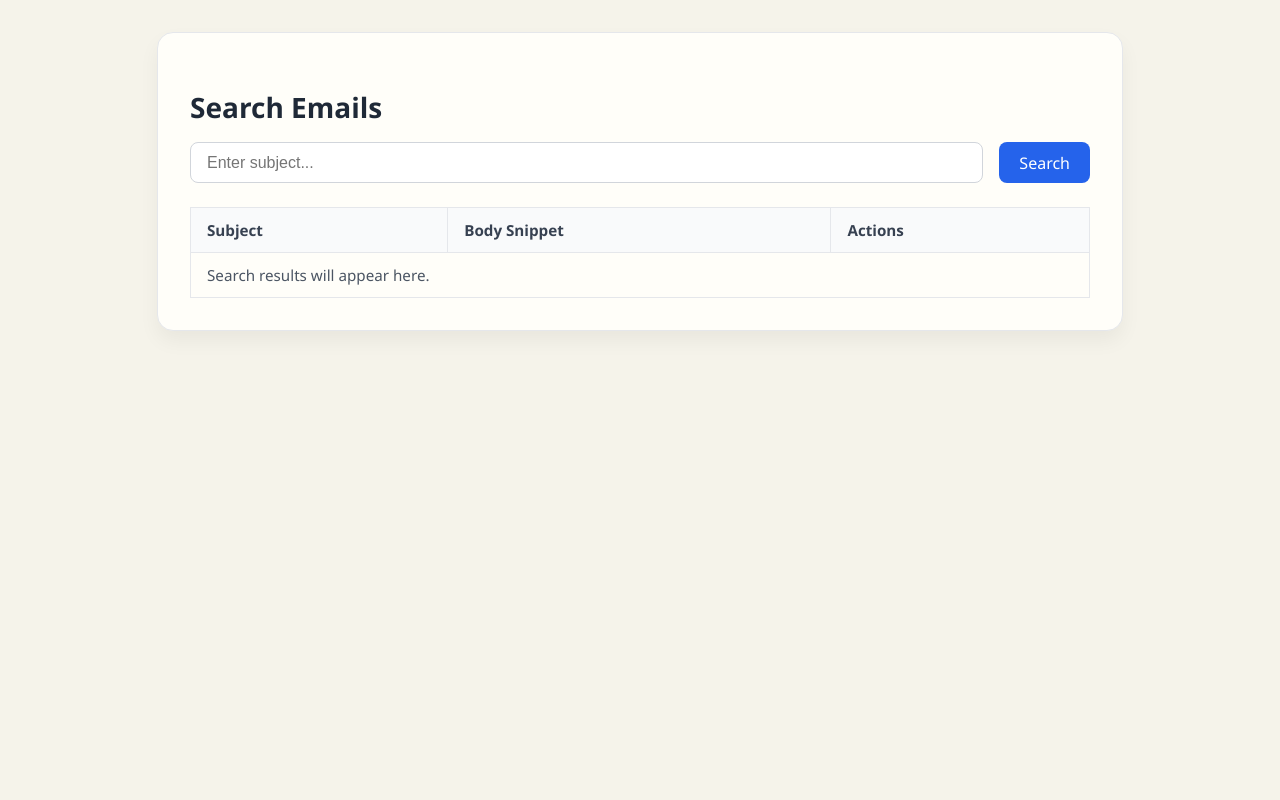
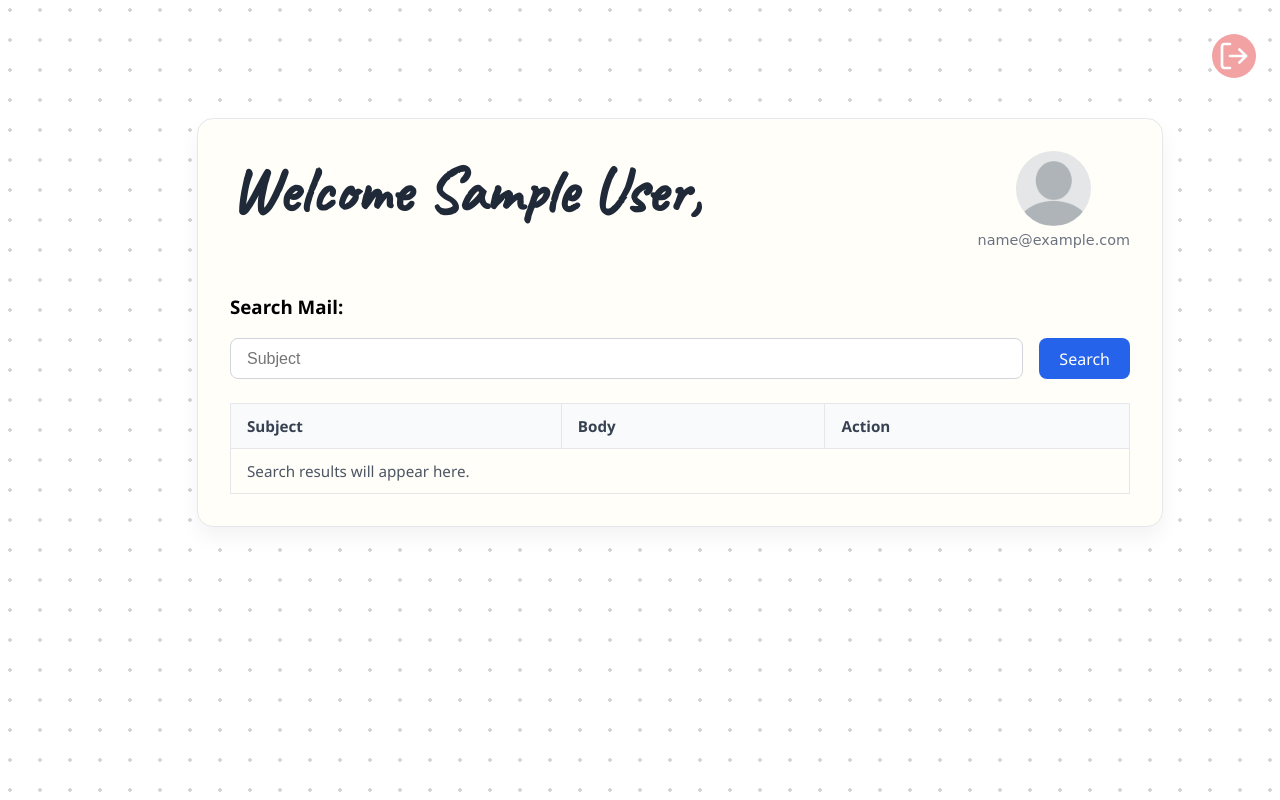
Before and after one commit to Helem-Jose/Mail-Generator-App, a Flask app: page /search_window in a window 1280 px wide; the page is wider, and only the part inside the window is pictured. Run offline with Flask 3, Linux system fonts and the light colour scheme; the visitor is signed in with stand-in values (Sample User, id 1); parts of the project's set-up code (start-up, migrations or seed data) failed here and were passed over.

Commit message:
Added logout button and back button to the pages.

```diff
--- a/app.py
+++ b/app.py
@@ -42,7 +42,7 @@ def validate_user():
         session["name"] =  current_user.name
         session["logged_in"] = True
         session["user_id"] = current_user.id
-        return render_template("home.html")
+        return redirect(url_for('search_window'))
 
 @app.route("/addUser", methods=["POST"])
 def addUser():
@@ -74,7 +74,7 @@ def search_mails():
 
 @app.route("/search_window")
 def search_window():
-    return render_template("search.html")
+    return render_template("search.html", username = session['name'], mailID = session['email'])
 
 @app.route("/get_thread/<threadID>", methods=["GET"])
 def get_thread(threadID):
@@ -191,7 +191,7 @@ def home():
         if not credentials:
             print("No valid credentials found in session, redirecting to authorization...")
             return redirect(url_for('authorization'))
-    return render_template("home.html", session=True, name=session.get("name", "Guest"))
+    return redirect(url_for('search_window'))
 
 @app.route("/authorize")
 def authorization():
@@ -206,6 +206,13 @@ def authorization():
     session['state'] = state
     session.modified = True
     return redirect(authorization_url)
+
+@app.route("/logout")
+def logout():
+    session.clear()
+    session['logged_in'] = False
+    print("Logging out...")
+    return redirect(url_for("startup"))
 
 @app.route("/oauth2callback")
 def oauth2callback():
--- a/models.py
+++ b/models.py
@@ -7,4 +7,4 @@ class User(db.Model):
     name = db.Column(db.String(150), nullable=False)
     email = db.Column(db.String(150), unique=True, nullable=False)
     password = db.Column(db.String(150), nullable=False)
-    refreshTOKEN = db.Column(db.String(150))
+    #refreshTOKEN = db.Column(db.String(150))
--- a/static/login.css
+++ b/static/login.css
@@ -154,6 +154,7 @@ body{
 }
 
 .title {
+  font-family: 'Caveat', cursive;
   margin: 20px 0 20px 0;
   font-size: 50px;
   font-weight: 900;
@@ -204,6 +205,7 @@ body{
 }
 
 .footer{
+    font-family: 'Dancing Script', cursive;
     position: absolute;
     bottom: 20px;
     left: 50%;
--- a/static/search.css
+++ b/static/search.css
@@ -1,10 +1,16 @@
 /* General layout */
 body {
-  background-color: #f5f3ea;
+ width: 100%;
+  height: 100%;
+  /* Add your background pattern here */
+  background-color: #ffffff;
+  background-image: radial-gradient(rgba(12, 12, 12, 0.171) 2px, transparent 0);
+  background-size: 30px 30px;
+  background-position: -5px -5px;
+  padding:2rem;
   font-family: 'Segoe UI', Tahoma, Geneva, Verdana, sans-serif;
-  margin: 0;
-  padding: 2rem;
 }
+
 
 /* Container */
 .container {
@@ -47,8 +53,10 @@ input[type="text"]:focus {
 }
 
 /* Button */
-button[type="submit"] {
+.search_mail{
   background-color: #2563eb;
+  font-family: 'Segoe UI', Tahoma, Geneva, Verdana, sans-serif;
+  font-weight: 500;
   color: white;
   padding: 0.6rem 1.25rem;
   border: none;
@@ -58,7 +66,7 @@ button[type="submit"] {
   transition: background-color 0.2s ease-in-out;
 }
 
-button[type="submit"]:hover {
+.search_mail:hover {
   background-color: #1d4ed8; /* blue-700 */
 }
 
@@ -96,18 +104,19 @@ table td {
     flex-direction: column;
   }
 
-  button[type="submit"] {
+  .search_mail {
     width: 100%;
   }
 }
 
 
-button {
+/* Only applies to 'Select' button inside the table */
+.thread-select {
   font-size: 10px;
   font-family: 'Segoe UI', Tahoma, Geneva, Verdana, sans-serif;
   padding: 1em 2.7em;
   font-weight: 500;
-  background:#000000;;
+  background: #000000;
   color: white;
   border: none;
   position: relative;
@@ -115,6 +124,7 @@ button {
   border-radius: 2.5em;
   cursor: pointer;
 }
+
 
 .gradient {
   position: absolute;
@@ -149,11 +159,75 @@ button {
   transform: translate(-50%, -50%);
 }
 
-button:hover .transition {
+.thread-select:hover .transition {
   width: 14em;
   height: 14em;
 }
 
-button:active {
+.thread-select:active {
   transform: scale(0.97);
 }
+
+.header {
+  display: flex;
+  justify-content: space-between;
+  align-items: flex-start;
+  margin-bottom: 2rem;
+}
+
+.welcome h2 {
+  font-family: 'Caveat', cursive;
+  font-size: 4rem;
+  font-weight: 600;
+  margin: 0;
+  color: #1f2937;
+}
+
+
+.profile-block {
+  display: flex;
+  flex-direction: column;
+  align-items: center;
+}
+
+.profile-block img {
+  width: 75px;
+  height: 75px;
+  border-radius: 50%;
+  border: 0 solid #ddd;
+}
+
+.mail-id {
+  font-family: 'Satisfy', cursive;
+  margin-top: 0.4rem;
+  font-size: 0.9rem;
+  color: #6b7280; /* Tailwind gray-500 */
+}
+
+.logout-float {
+  display: flex;
+  justify-content: flex-end;
+  margin: -0.4rem 4rem 1rem 0;
+  position: relative;
+  z-index: 10;
+}
+
+.logout-btn {
+  width: 44px;
+  height: 44px;
+  background-color: #f2a2a2; /* Tailwind blue-600 */
+  color: white;
+  font-size: 5rem;
+  font-weight: bold;
+  border-radius: 50%;
+  border: none;
+  display: flex;
+  align-items: center;
+  justify-content: center;
+  cursor: pointer;
+  transition: background-color 0.2s ease-in-out;
+}
+
+.logout-btn:hover {
+  background-color: #d81d1d; /* Tailwind blue-700 */
+}
--- a/templates/login.html
+++ b/templates/login.html
@@ -1,5 +1,9 @@
 {% extends "base.html" %} {% block head %}
+
 <link rel="stylesheet" href="{{ url_for('static', filename='login.css') }}" />
+<link href="https://fonts.googleapis.com/css2?family=Caveat&display=swap" rel="stylesheet">
+<link href="https://fonts.googleapis.com/css2?family=Dancing+Script&display=swap" rel="stylesheet">
+
 <title>Login</title>
 {% endblock %} {% block content %}
 <div class="container"></div>
--- a/templates/search.html
+++ b/templates/search.html
@@ -1,27 +1,60 @@
 {%extends "base.html" %} {%block head%}
 <title>Search Page</title>
 <link rel="stylesheet" href="{{ url_for('static', filename='search.css') }}" />
+<link
+  href="https://fonts.googleapis.com/css2?family=Caveat&display=swap"
+  rel="stylesheet"
+/>
+
 {%endblock%} {%block content%}
+<div class="logout-float">
+  <form action="{{url_for('logout')}}" method="GET">
+    <button type="submit" class="logout-btn" title="Logout">
+      <svg
+        xmlns="http://www.w3.org/2000/svg"
+        width="50"
+        height="50"
+        fill="none"
+        stroke="white"
+        stroke-width="2"
+        stroke-linecap="round"
+        stroke-linejoin="round"
+        viewBox="0 0 24 24"
+      >
+        <path d="M9 21H5a2 2 0 0 1-2-2V5a2 2 0 0 1 2-2h4" />
+        <polyline points="16 17 21 12 16 7" />
+        <line x1="21" y1="12" x2="9" y2="12" />
+      </svg>
+    </button>
+  </form>
+</div>
+
 <div class="container">
-  <h2>Search Emails</h2>
+  <div class="header">
+    <div class="welcome">
+      <h2>Welcome {{username}},</h2>
+    </div>
+    <div class="profile-block">
+      <img
+        src="{{ url_for('static', filename='avatar.webp') }}"
+        alt="Profile"
+      />
+      <p class="mail-id">{{mailID}}</p>
+    </div>
+  </div>
 
+  <h3>Search Mail:</h3>
   <form id="search-form">
-    <input
-      type="text"
-      name="subject"
-      id="subject"
-      placeholder="Enter subject..."
-      required
-    />
-    <button type="submit">Search</button>
+    <input type="text" name="subject" id="subject" placeholder="Subject" />
+    <button type="submit" class="search_mail">Search</button>
   </form>
 
   <table id="results">
     <thead>
       <tr>
         <th>Subject</th>
-        <th>Body Snippet</th>
-        <th>Actions</th>
+        <th>Body</th>
+        <th>Action</th>
       </tr>
     </thead>
     <tbody>
@@ -50,7 +83,9 @@
           row.innerHTML = `
                 <td>${item.subject}</td>
                 <td>${decodeHTMLEntities(item.body)}</td>
-                <td> <button class="thread-select" data-thread-id="${item.threadId}">
+                <td> <button class="thread-select" data-thread-id="${
+                  item.threadId
+                }">
                       <span class="transition"></span>
                       <span class="gradient"></span>
                       <span class="label">Select</span>
@@ -60,11 +95,13 @@
           tableBody.appendChild(row);
         });
 
-        document.querySelectorAll(".thread-select").forEach((button) => {button.addEventListener("click", async (event) => {
-        event.preventDefault();
-        console.log(`Thread ID: ${button.dataset.threadId}`);
-        window.location.href = `/get_thread/${button.dataset.threadId}`;
-        })});
+        document.querySelectorAll(".thread-select").forEach((button) => {
+          button.addEventListener("click", async (event) => {
+            event.preventDefault();
+            console.log(`Thread ID: ${button.dataset.threadId}`);
+            window.location.href = `/get_thread/${button.dataset.threadId}`;
+          });
+        });
       } else {
         const row = document.createElement("tr");
         row.innerHTML = `<td colspan="2">${
@@ -74,7 +111,6 @@
       }
     });
 
-
   function decodeHTMLEntities(text) {
     const txt = document.createElement("textarea");
     txt.innerHTML = text;
```
Also changed, not shown: static/generate.css (+40 -3 lines), templates/generate_mail.html (+48 -16 lines), static/avatar.webp (added).
